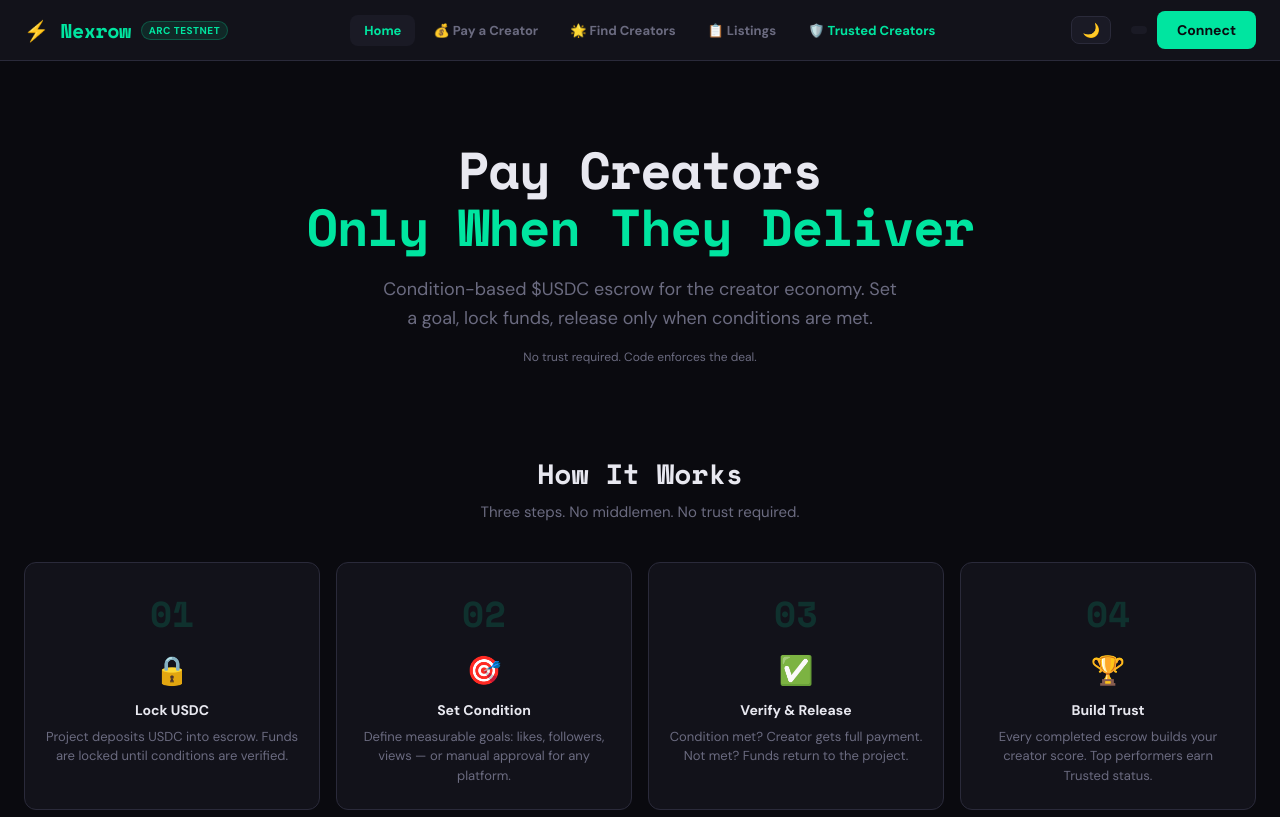
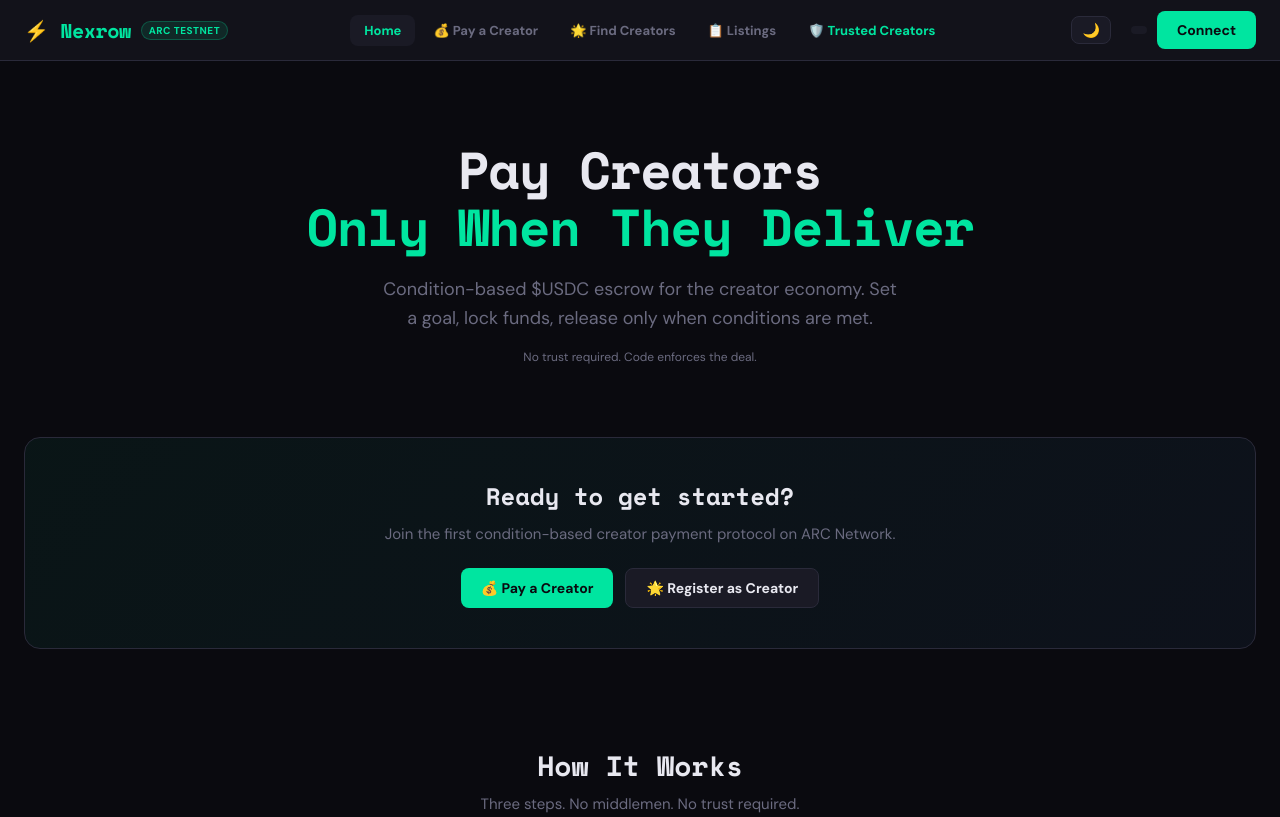
Before and after one commit to itstorvian/nexrow, a website: page public/index.html in a window 1280 px wide. Shown: the top 817 px of the page. Drawn offline with nearby package versions, Linux system fonts and the light colour scheme; no server answers.

Commit message:
CTA moved below hero

```diff
--- a/public/index.html
+++ b/public/index.html
@@ -72,6 +72,14 @@
             Set a goal, lock funds, release only when conditions are met.
           </p>
           <p class="hero-note">No trust required. Code enforces the deal.</p>
+        </section>
+        <section class="cta-section">
+          <h2 class="cta-title">Ready to get started?</h2>
+          <p class="cta-sub">Join the first condition-based creator payment protocol on ARC Network.</p>
+          <div class="cta-actions">
+            <button onclick="switchTab('escrow')">💰 Pay a Creator</button>
+            <button class="btn-secondary" onclick="switchTab('creators')">🌟 Register as Creator</button>
+          </div>
         </section>
 
         <div id="home-stats" class="stats-grid"></div>
```
